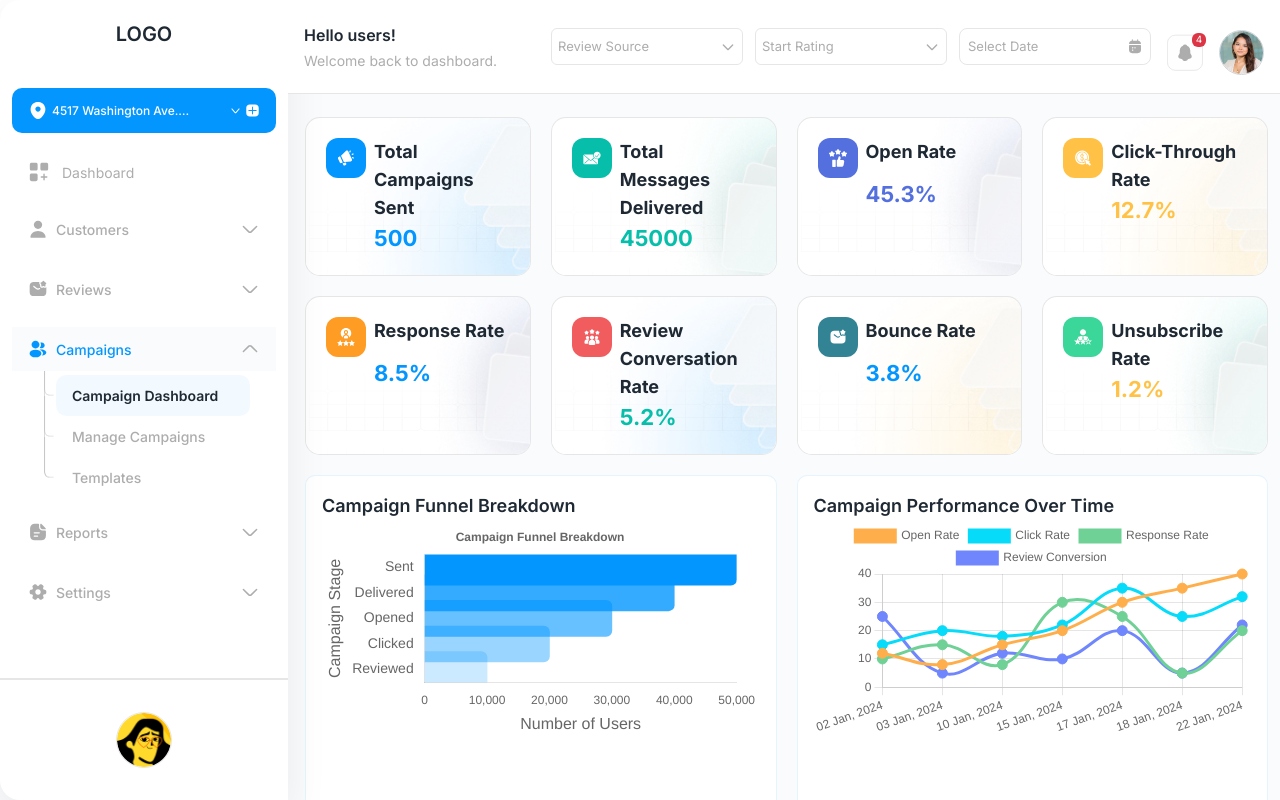
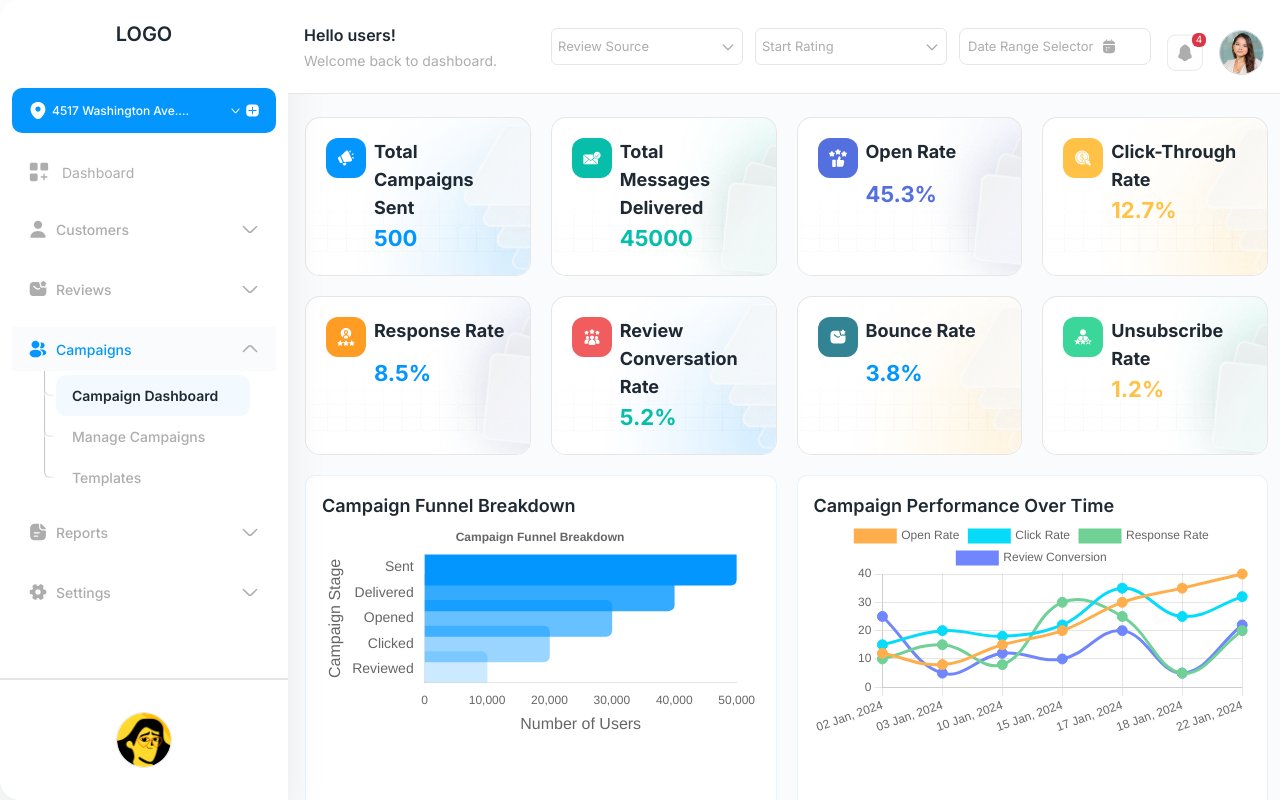
Before and after one commit to sumithub/rs-web-develop, a Next.js app: page /campaign-dashboard in a window 1280 px wide. Shown: the top 800 px of the page. Built offline with nearby package versions, Linux system fonts and the light colour scheme.

Commit message:
DateRangePicker CampaignDashboard

```diff
--- a/src/app/campaign-dashboard/page.js
+++ b/src/app/campaign-dashboard/page.js
@@ -14,6 +14,7 @@ import { formatDateTime, getError } from "../../../helper";
 import axios from "axios";
 import Loading from "../../components/Loading";
 import { responseInsights } from "../../constent/constArray";
+import DateRange from "../../components/form/DateRangePicker";
 
 export default function CampaignDashboard() {
     const [date, setDate] = useState("")
@@ -67,11 +68,7 @@ export default function CampaignDashboard() {
                 <option value="2 star">2 Star & Up</option>
                 <option value="1 star">1 Star & Up</option>
             </CustomSelectBox>
-            <DatePicker
-                icon={true} mainClass="mt-0!"
-                value={date}
-                dateFormat="dd/MM/yyyy"
-                onChange={(e) => setDate(e)} />
+            <DateRange />
         </div>}>
         <div className="grid grid-cols-4 gap-5">
             <DashboardCard title="Total Campaigns Sent" count="500" img="/images/sound.svg" bgClass="bg-primary" textColor="text-primary" bgImage="bg-[url('/images/total.png')]" />
--- a/src/app/manage-campaigns/page.js
+++ b/src/app/manage-campaigns/page.js
@@ -149,7 +149,9 @@ function ManageCampaigns() {
 
                         <button className='border border-border-color rounded-lg p-2 text-text3 text-sm text-center flex items-center justify-center gap-2 capitalize cursor-pointer'>Bulk Edit</button>
 
-                        <button className='border border-danger-light2 bg-danger-light2 rounded-lg p-2 text-danger text-sm text-center flex items-center justify-center gap-2 capitalize cursor-pointer'>Bulk Delete</button>
+                        <button
+                            onClick={() => { setOpen("delete") }}
+                            className='border border-danger-light2 bg-danger-light2 rounded-lg p-2 text-danger text-sm text-center flex items-center justify-center gap-2 capitalize cursor-pointer'>Bulk Delete</button>
                     </div>
                 </div>
             </div>
```
